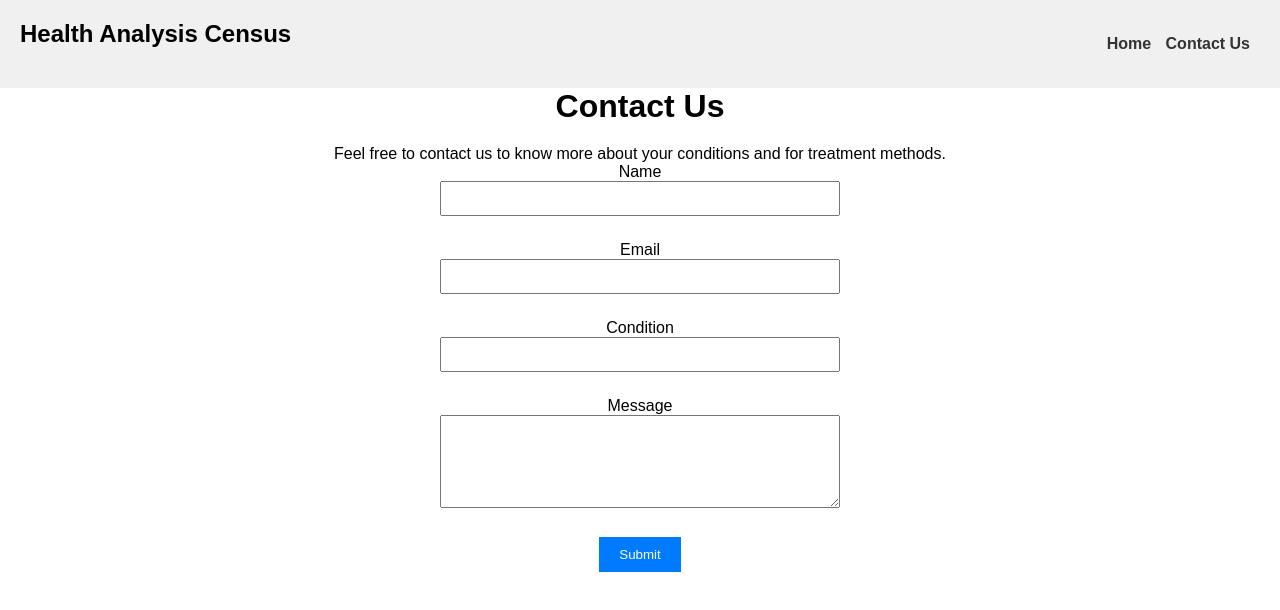
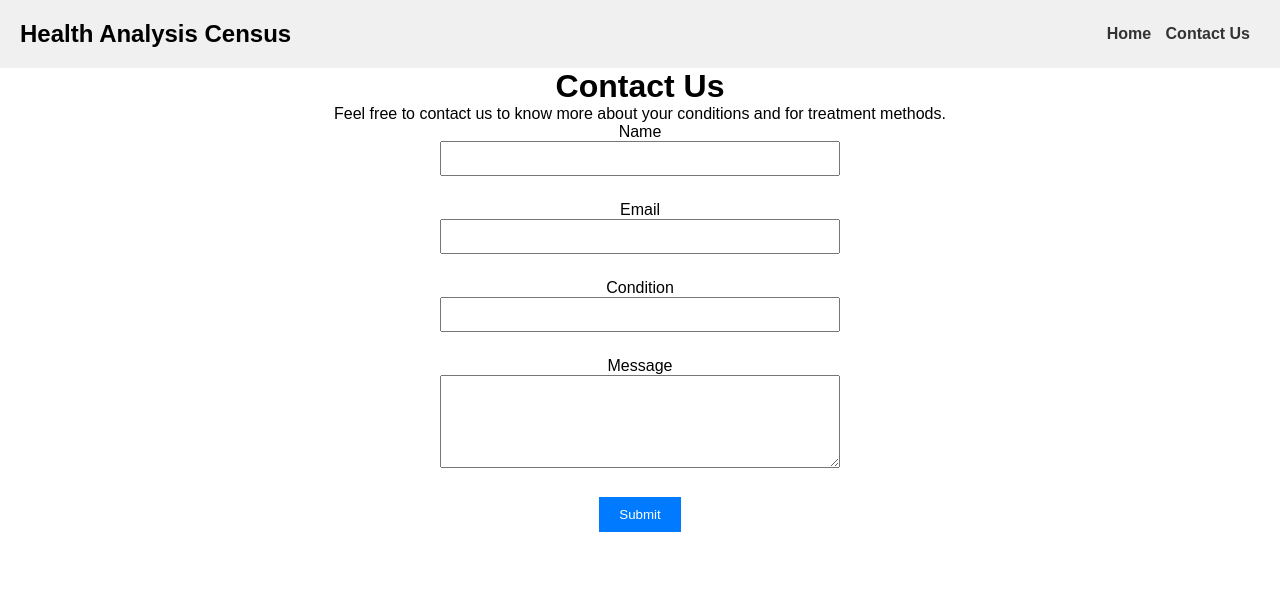
Before and after one commit to marcialeite24/health_census, a plain HTML site: page health_contact.html in a window 1280 px wide. Drawn offline with Linux system fonts and the light colour scheme.

Commit message:
Update health_analysis.css

```diff
--- a/health_analysis.css
+++ b/health_analysis.css
@@ -34,10 +34,6 @@ nav a {
 body {
     font-family: Arial, sans-serif;
     /* margin: 20px; */
-}
-
-h1 {
-    margin-bottom: 20px;
 }
 
 div {
```
